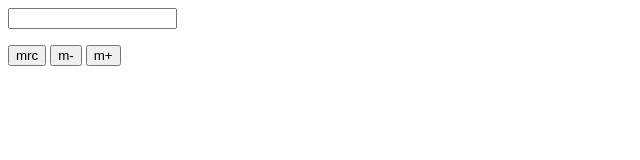
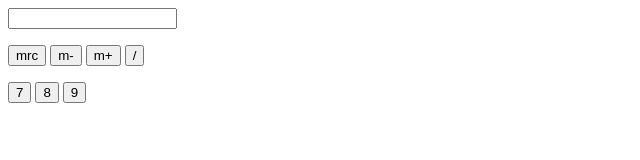
Before and after one commit to BIOHA7ARD/CALCULATOR-, a plain HTML site: page index.html in a window 1280 px wide. Shown: the whole page, without its empty margins (0-640 px from the left). Drawn offline with Linux system fonts and the light colour scheme.

Commit message:
more inputs + pargraph tags
*button operator
*button number

```diff
--- a/index.html
+++ b/index.html
@@ -19,6 +19,12 @@
 			<input type="button" class="button function" value = "mrc" onclick="alert('Not yet implemented')">
 			<input type="button" class="button function" value = "m-" onclick="alert('Not yet implemented')">
 			<input type="button" class="button function" value = "m+" onclick="alert('Not yet implemented')">
+			<input type="button" class="button operator" value = "/" onclick="v('/')">
+				</p>
+				<p>
+					<input type="button" class="button number" value="7" onclick="v('7')">
+					<input type="button" class="button number" value="8" onclick="v('8')">
+					<input type="button" class="button number" value="9" onclick="v('9')">
 	</div>
 </div>
 
```
